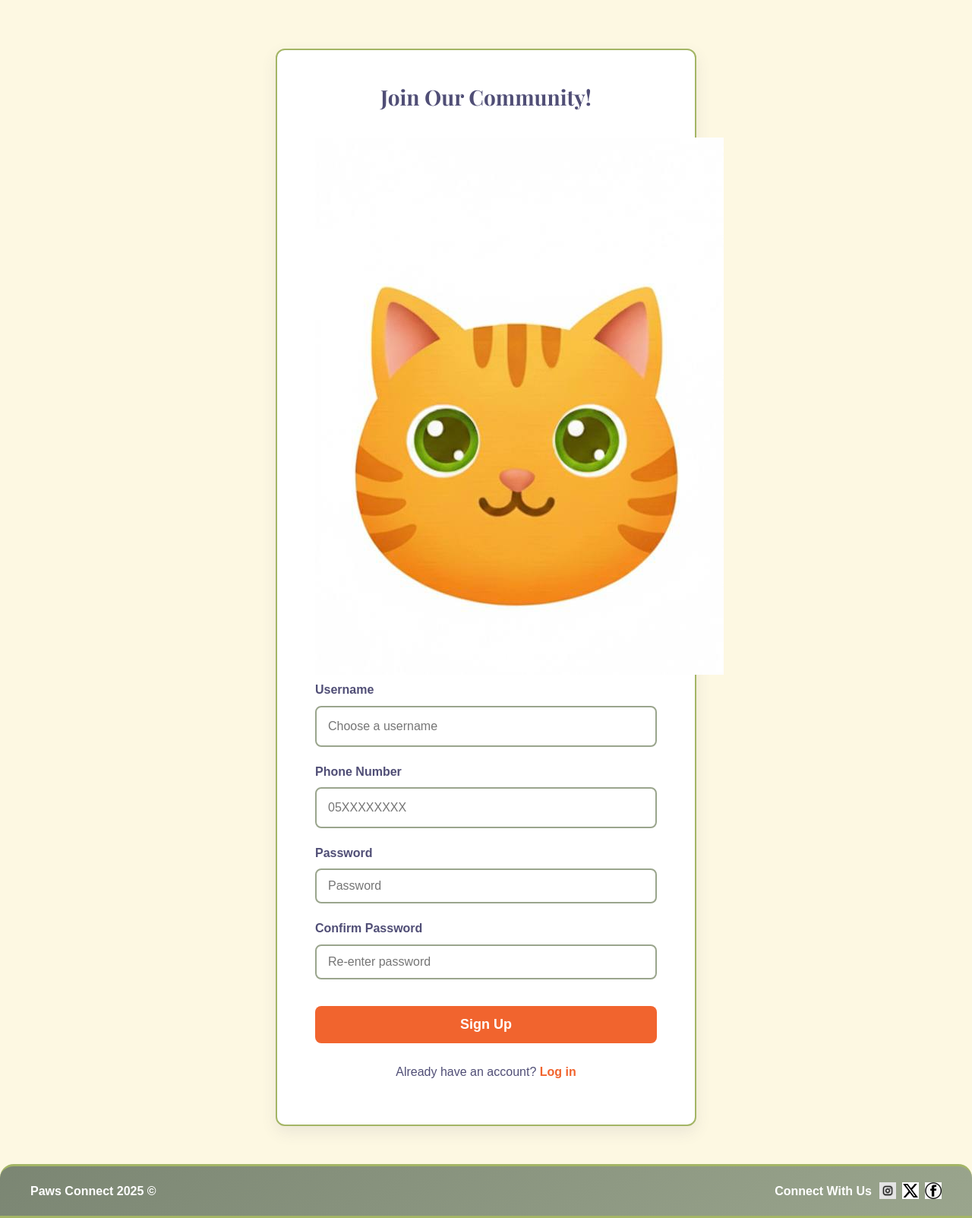
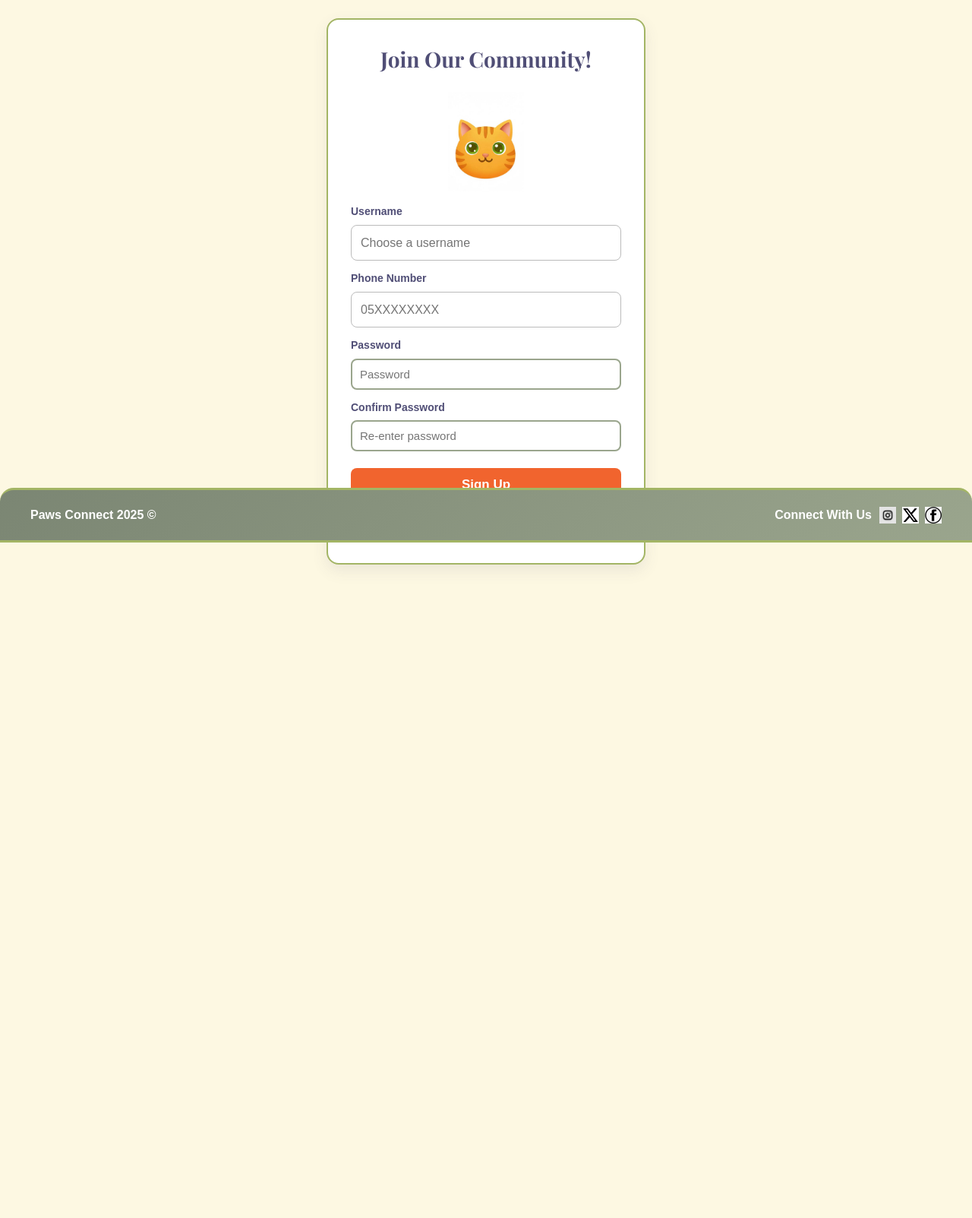
Before and after one commit to Retajkhaleed/Paws-Connect, a PHP site: page /signup.html in a window 1280 px wide. Shown: the part 86-1689 px from the top of the page at 76% size. After the commit the page ends 832 px from the top, so only its background shows below. Run offline with PHP 8.4, Linux system fonts and the light colour scheme.

Commit message:
Update StyleCSS.css

```diff
--- a/StyleCSS.css
+++ b/StyleCSS.css
@@ -656,85 +656,146 @@ footer {
     cursor: pointer;
 }
 
-/* ================= SIGN-UP / LOG-IN SPECIFIC STYLES ================= */
-
-.visually-hidden {
-    position: absolute; width: 1px; height: 1px; padding: 0; margin: -1px;
-    overflow: hidden; clip: rect(0, 0, 0, 0); white-space: nowrap; border-width: 0;
+/* ================= AUTH PAGES ================= */
+/* 1. Reset fieldset borders */
+.form-card fieldset {
+    border: 0;
+    padding: 0;
+    margin: 0;
+    min-width: 0;
 }
 
-/* 1. Page Background & Centering */
+/* 2. Page layout - Reduced padding to pull form up */
 .page-background {
-    display: flex; flex-direction: column; align-items: center; justify-content: flex-start;
-    min-height: calc(100vh - 100px);
-    padding-top: 150px;
-    padding-bottom: 50px;
+    display: flex;
+    flex-direction: column;
+    align-items: center;
+    justify-content: flex-start;
+    min-height: 100vh;
+    padding-top: 110px; /* Reduced from 150px to fit better */
+    padding-bottom: 80px; /* Space for the fixed footer */
+    background-color: #fdf8e2;
 }
 
-/* 2. Form Card Styling (The white box) */
+/* 3. Form Card - More compact */
 .form-card {
-    background: #fff; padding: 40px 50px; border-radius: 12px;
+    background: #ffffff;
+    width: 90%;
+    max-width: 420px; /* Slightly narrower */
+    padding: 30px 30px; /* Reduced padding (was 45px) */
+    border-radius: 16px;
+    border: 2px solid #a3b565;
     box-shadow: 0 8px 20px rgba(80, 78, 118, 0.1);
-    width: 100%; max-width: 450px; border: 2px solid #a3b565;
+    text-align: center;
+    box-sizing: border-box;
 }
 
-.form-card h2 {
-    color: #504e76; font-size: 28px; text-align: center; margin-bottom: 30px;
-    margin-top: 0; font-family: "Playfair Display", serif;
+/* 4. Fluid Image - Smaller */
+.cat-container {
+    width: 100%;
+    display: flex;
+    justify-content: center;
+    margin-bottom: 15px; /* Reduced margin */
 }
 
-/* 3. Input Group Styling */
+.auth-cat-img {
+    width: 25%;
+    min-width: 100px;
+    max-width: 120px; /* Smaller max size */
+    height: auto;
+    object-fit: contain;
+    display: block;
+}
+
+/* 5. Typography - More compact */
+.form-card h2 {
+    font-family: "Playfair Display", serif;
+    color: #504e76;
+    font-size: 28px; /* Slightly smaller font */
+    margin-top: 0;
+    margin-bottom: 20px; /* Reduced margin */
+}
+
+/* 6. Inputs - Slimmer */
 .form-group {
-    margin-bottom: 20px; display: flex; flex-direction: column;
+    margin-bottom: 12px; /* Less space between inputs */
+    text-align: left;
 }
 
 .form-group label {
-    color: #504e76; font-weight: 600; margin-bottom: 8px; font-size: 16px;
+    display: block;
+    color: #504e76;
+    font-weight: 700;
+    margin-bottom: 6px;
+    font-size: 14px; /* Smaller label text */
 }
 
-.form-card input[type="text"],
-.form-card input[type="password"],
-.form-card input[type="tel"] {
-    width: 100%; padding: 12px 15px; border: 2px solid #9aa58d;
-    border-radius: 8px; font-size: 16px; outline: none;
-    transition: border-color 0.3s, box-shadow 0.3s; box-sizing: border-box;
+.form-card input {
+    width: 100%;
+    padding: 10px; /* Slimmer inputs (was 14px) */
+    border: 2px solid #9aa58d;
+    border-radius: 8px;
+    font-size: 15px;
+    box-sizing: border-box;
+    outline: none;
+    transition: 0.3s;
 }
 
 .form-card input:focus {
-    border-color: #f1642e; box-shadow: 0 0 5px rgba(241, 100, 46, 0.5);
+    border-color: #f1642e;
+    box-shadow: 0 0 0 3px rgba(241, 100, 46, 0.2);
 }
 
-/* 4. Submit Button Styling */
+/* 7. Buttons - Compact */
 .auth-submit-btn {
-    width: 100%; padding: 14px; margin-top: 15px; background: #f1642e;
-    color: #fff; border: none; border-radius: 8px; font-weight: 700;
-    font-size: 18px; cursor: pointer; transition: background 0.3s, transform 0.2s;
+    width: 100%;
+    background-color: #f1642e;
+    color: white;
+    font-weight: 800;
+    font-size: 17px;
+    padding: 12px; /* Slimmer button */
+    border: none;
+    border-radius: 8px;
+    cursor: pointer;
+    margin-top: 10px;
+    transition: 0.3s;
 }
 
 .auth-submit-btn:hover {
-    background: #a3b565; transform: scale(1.01);
+    background-color: #a3b565;
+    transform: translateY(-2px);
 }
 
-/* 5. Link/Footer Styling */
+/* 8. Links */
 .auth-footer {
-    text-align: center; margin-top: 25px; font-size: 16px; color: #504e76;
+    margin-top: 15px;
+    font-size: 14px;
+    color: #504e76;
 }
 
 .auth-footer a {
-    color: #f1642e; text-decoration: none; font-weight: 600;
+    color: #f1642e;
+    font-weight: 700;
+    text-decoration: none;
 }
 
-.auth-footer a:hover {
-    text-decoration: underline;
+/* 9. FIXED FOOTER RULE */
+footer {
+    position: fixed;
+    bottom: 0;
+    left: 0;
+    width: 100%;
+    z-index: 100;
+    box-sizing: border-box;
 }
 
 /* ================= ACCOUNT PAGE =================== */
 
 /* 1. Page Container Layout */
 .account-page {
-    padding-top: 100px;
-    padding-bottom: 50px;
-    max-width: 800px;
+    padding-top: 80px;
+    padding-bottom: 35px;
+    max-width: 700px;
     margin: 0 auto;
 }
 
```
Also changed, not shown: other parts of StyleCSS.css (+35 -0 lines).
